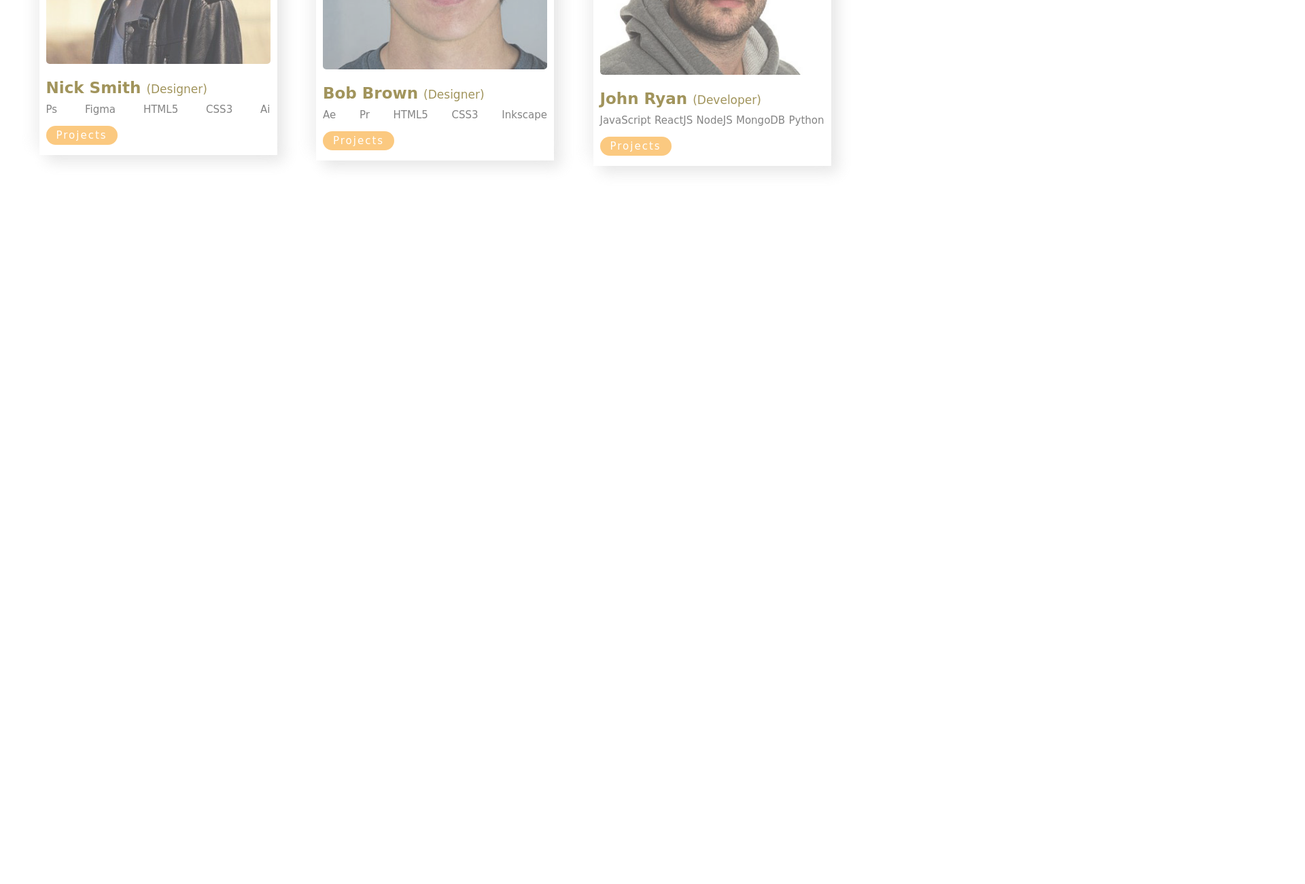
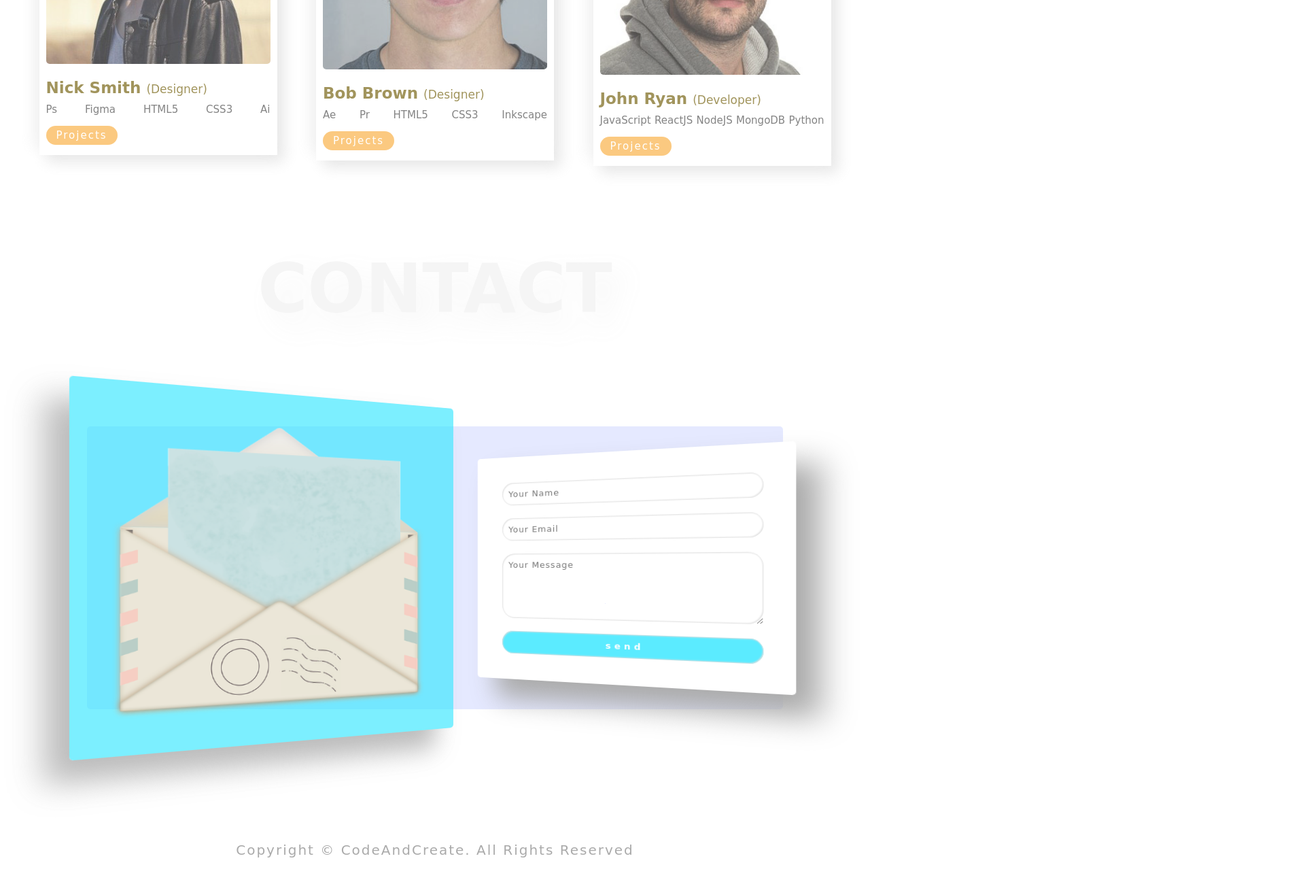
Before and after one commit to devanmcobb/creative-design, a plain HTML site: page index.html in a window 1280 px wide. Shown: the part 2106-3406 px from the top of the page at 68% size, 1920 px wide, since content can reach past the window. Before the commit the page ends 2400 px from the top, so only its background shows below. Drawn offline with Linux system fonts and the light colour scheme; a web font is replaced by a local one.

Commit message:
created and styled contact and footer sections

```diff
--- a/index.html
+++ b/index.html
@@ -9,7 +9,9 @@
 </head>
 <body>
     <div class="container">
+
         <!-- Section 1-->
+
         <section class="section-1">
             <nav class="navbar">
                 <a href="#" class="navbar-link">Design</a>
@@ -23,8 +25,11 @@
                 <i class="fas fa-bezier-curve"></i>
             </div>
         </section>
+
         <!-- End of Section 1-->
+
         <!-- Section 2-->
+
         <section class="section-2">
             <h1 class="section-heading">Customers</h1>
             <div class="customers-wrapper">
@@ -71,7 +76,9 @@
         </section>
 
         <!-- End of Section 2 -->
+
         <!-- Section 3 -->
+
         <section class="section-3">
             <h1 class="section-heading">Team</h1>
             <div class="team-wrapper">
@@ -134,7 +141,26 @@
                 </div>
             </div>
         </section>
+
         <!-- End of Section 3 -->
+
+        <!-- Section 4 -->
+        <section class="section-4">
+            <h1 class="section-heading">Contact</h1>
+            <div class="form-container">
+                <img src="images/form-img.png" alt="form-img">
+                <form action="" class="contact-form">
+                    <input type="text" placeholder="Your Name">
+                    <input type="email" placeholder="Your Email">
+                    <textarea placeholder="Your Message"></textarea>
+                    <input type="submit" value="send">
+                </form>
+            </div>
+            <p class="copyright">
+                Copyright &copy; CodeAndCreate. All Rights Reserved
+            </p>
+        </section>
+        <!-- End of Section 4 -->
     </div>
 
     <script src="script.js"></script>
--- a/style.css
+++ b/style.css
@@ -16,7 +16,8 @@ html {
 	font-size: 62.5%;
 }
 
-body {
+.container {
+	width: 100%;
 	overflow-x: hidden;
 }
 
@@ -339,3 +340,95 @@ img[alt="team-member-img"] {
 	height: .1rem;
 	background: #fff;
 }
+
+.section-4 {
+	width: 100%;
+	height: 130vh;
+	display: flex;
+	flex-direction: column;
+	justify-content: space-around;
+	align-items: center;
+}
+
+.form-container {
+	width: 80%;
+	height: 40%;
+	background: #e5e9ff;
+	display: flex;
+	align-items: center;
+	justify-content: space-evenly;
+	box-shadow: .3rem .3rem .4 #ccc, -.1 -.1 .4 #ccc;
+	border-radius: .5rem;
+	perspective: 100rem;
+}
+
+img[alt="form-img"] {
+	width: 55rem;
+	background: rgba(50, 231, 255, .8);
+	padding: 5rem;
+	opacity: .8;
+	box-shadow: -3rem 3rem 4rem #aaa;
+	border-radius: .5rem;
+	transform: rotateY(20deg);
+	transition: all .5s;
+}
+
+img[alt="form-img"]:hover {
+	transform: translateY(-2rem) rotateY(20deg);
+	box-shadow: -5rem 5rem 7rem #aaa;
+}
+
+.contact-form {
+	width: 45rem;
+	background: #fff;
+	display: flex;
+	flex-direction: column;
+	padding: 3rem;
+	border-radius: .5rem;
+	box-shadow: 3rem 3rem 4rem #aaa;
+	transform: rotateY(-20deg);
+	transition: all .5s;
+}
+
+.contact-form:hover {
+	transform: translateY(-2rem) rotateY(-20deg);
+	box-shadow: 5rem 5rem 7rem #aaa;
+}
+
+.contact-form input,
+.contact-form textarea {
+	margin: 1rem;
+	padding: 1rem;
+	font-size: 1.3rem;
+	letter-spacing: .1rem;
+	border: none;
+	border-radius: 2rem;
+	box-shadow: inset .1rem .1rem .2rem #ddd, inset -.1rem -.1rem .2rem #ddd;
+}
+
+.contact-form textarea {
+	max-height: 15rem;
+	min-height: 10rem;
+	max-width: 100%;
+	min-width: 70%;
+}
+
+.contact-form input[type="submit"] {
+	background: rgba(50, 231, 255, .8);
+	color: #fff;
+	font-weight: bolder;
+	letter-spacing: .5rem;
+	cursor: pointer;
+	transition: background .5s;
+}
+
+.contact-form input[type="submit"]:hover {
+	background: #32e7ff;
+}
+
+.copyright {
+	font-size: 2rem;
+	letter-spacing: .2rem;
+	color: #aaa;
+	margin-top: 5rem;
+}
```
Lines whose indentation alone changed are shown as unchanged.
